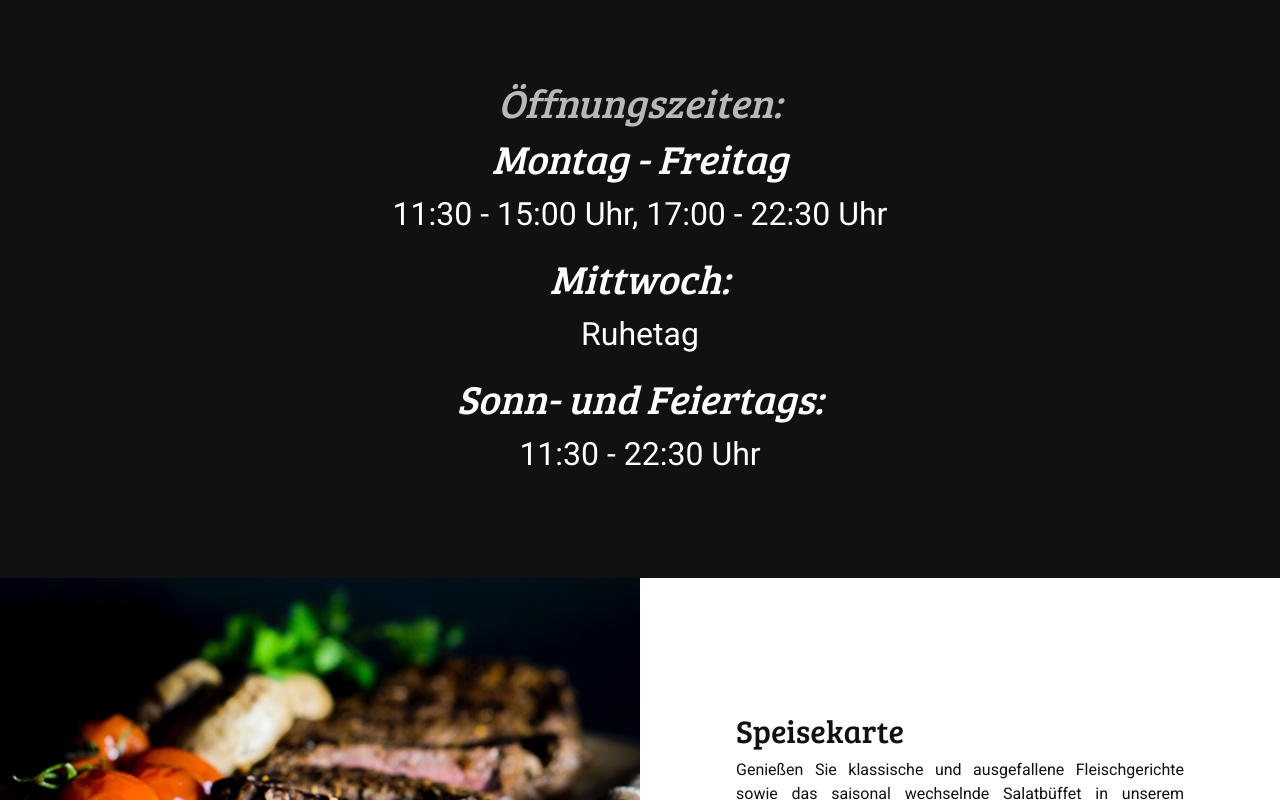
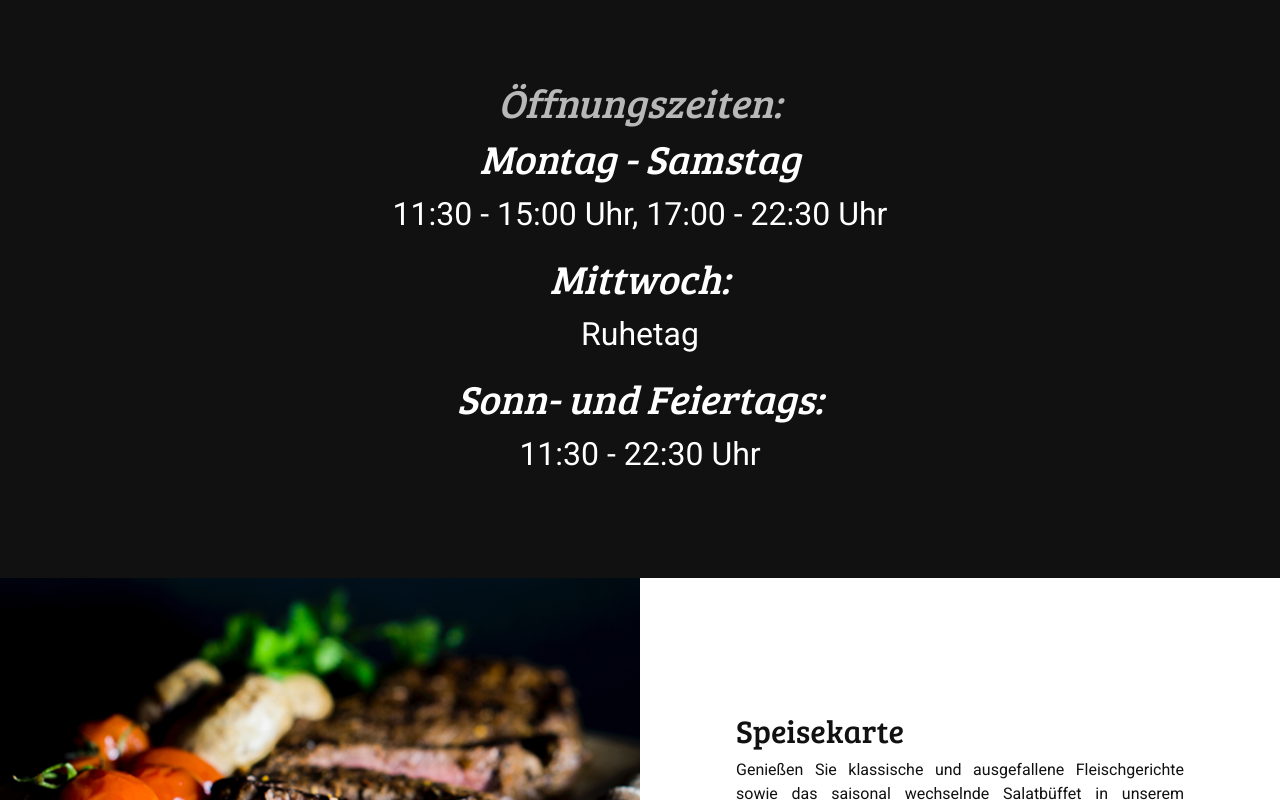
Before and after one commit to meltsynv/testproduction30, a React (Create React App) app: page / in a window 1280 px wide. Shown: the part 960-1760 px from the top of the page. Built offline with nearby package versions, Linux system fonts and the light colour scheme.

Commit message:
Oeffnungszeiten aendern

```diff
--- a/src/components/Oeffnungszeiten.js
+++ b/src/components/Oeffnungszeiten.js
@@ -4,7 +4,7 @@ const Oeffnungszeiten = () => {
     return (
         <div className='title'>
             <h1 className='title-name'>Öffnungszeiten:</h1>
-            <h1>Montag - Freitag</h1>
+            <h1>Montag - Samstag</h1>
             <p>11:30 - 15:00 Uhr, 17:00 - 22:30 Uhr</p>
 
             <h1>Mittwoch:</h1>
```
